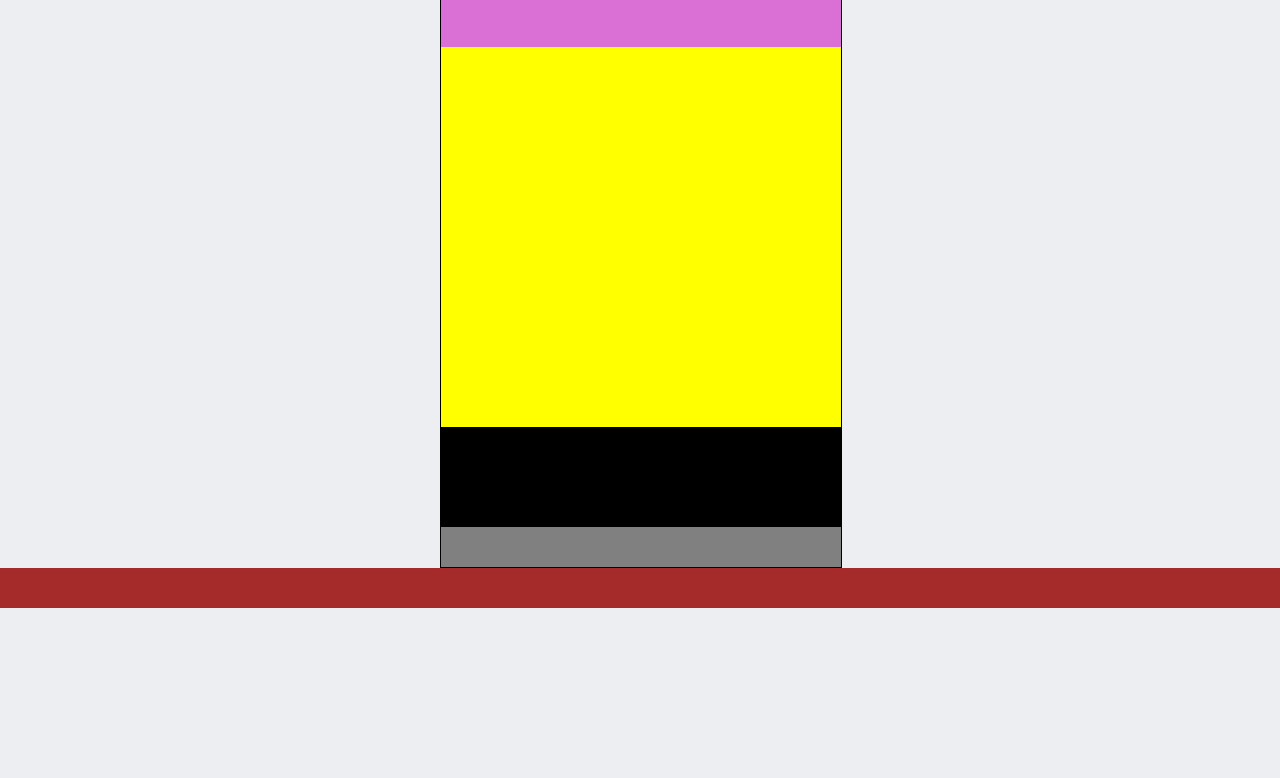
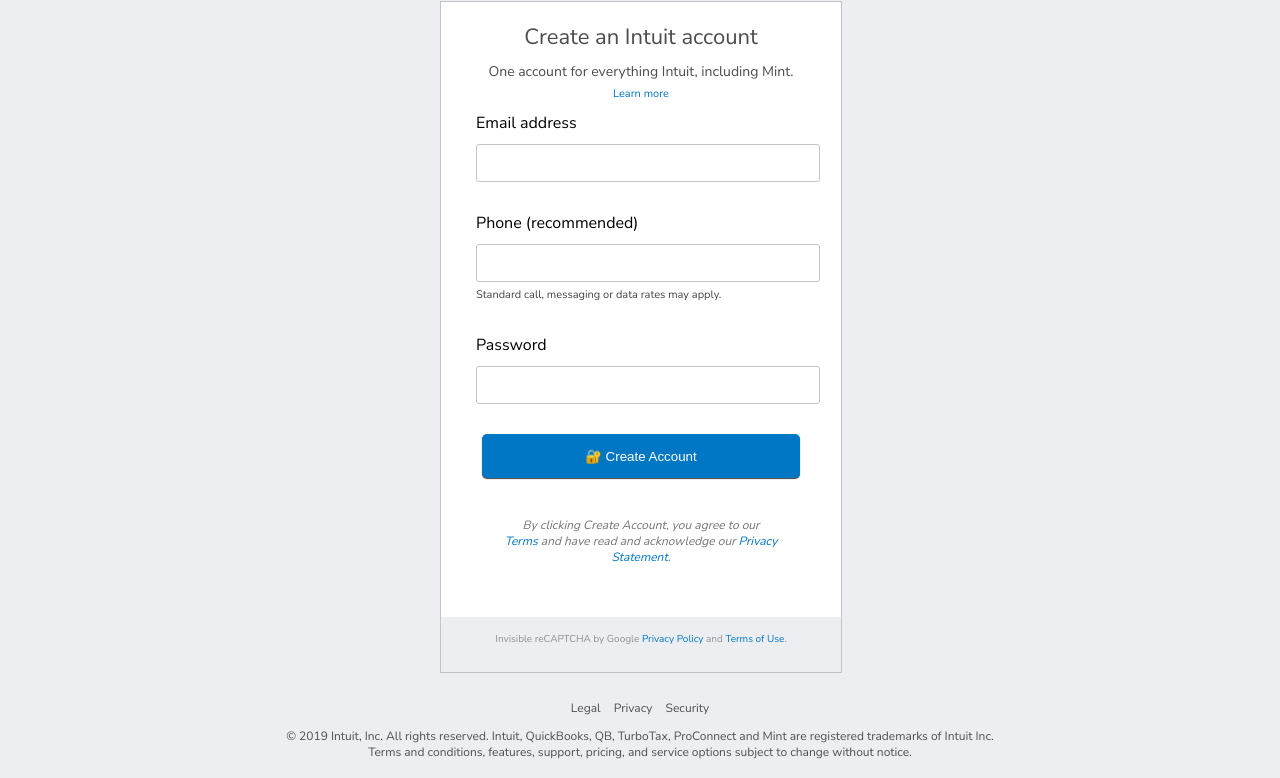
Before and after one commit to braxtonlemmon/mint-clone, a plain HTML site: page index.html in a window 1280 px wide. Shown: the part 169-947 px from the top of the page. Before the commit the page ends 800 px from the top, so only its background shows below. Drawn offline with Linux system fonts and the light colour scheme.

Commit message:
Finish styling page

```diff
--- a/index.html
+++ b/index.html
@@ -24,25 +24,60 @@
 				</div>
 			</header>
 			<div class="company-links">
-
+				<img src="assets/links_logos.png">
 			</div>
 			<section class="sign-up-form">
 				<div class="sign-up-info">
-
+					<h1>Create an Intuit account</h1>
+					<p>One account for everything Intuit, including Mint.</p>
+					<a href="#">Learn more</a>
 				</div>
 				<form>
-
+					<div>
+						<label for="mail">Email address</label>
+						<input type="email" id="mail" name="email">
+					</div>
+					<div>
+						<label for="phone">Phone (recommended)</label>
+						<input type="tel" id="phone" name="phone">
+						<span id="phone-info">Standard call, messaging or data rates may apply.</span>
+					</div>
+					<div>
+						<label for="password">Password</label>
+						<input type="password" id="password" name="password">
+					</div>
+					<div class="button">
+						<button type="submit">&#128272 Create Account</button>
+					</div>
 				</form>
 				<div class="terms-privacy-text">
-
+					<span id="agreement">By clicking Create Account, you agree to our
+						<br>
+						<a href="#">Terms</a>
+						and have read and acknowledge our
+						<a href="#">Privacy Statement</a>.
+					</span>
 				</div>
 				<div class="recaptcha-text">
-
+					<span>Invisible reCAPTCHA by Google
+						<a href="#">Privacy Policy</a> and
+						<a href="#">Terms of Use</a>.
+					</span>
 				</div>
 			</section>
 		</section>
 		<footer>
-
+			<div class="footer-links">
+				<ul>
+					<li><a href="#">Legal</a></li>
+					<li><a href="#">Privacy</a></li>
+					<li><a href="#">Security</a></li>
+				</ul>
+			</div>
+			<div class="footer-text">
+					© 2019 Intuit, Inc. All rights reserved. Intuit, QuickBooks, QB, TurboTax, ProConnect and Mint are registered trademarks of Intuit Inc.<br>
+					Terms and conditions, features, support, pricing, and service options subject to change without notice.
+			</div>
 		</footer>
 	</body>
 </html>
--- a/style.css
+++ b/style.css
@@ -57,8 +57,8 @@
 header {
 	background-color: #eceef1;
 	height: 35px;
+	margin-top: 10px;
 }
-
 
 .logo {
 	width: 119px;
@@ -69,44 +69,171 @@
 	height: 35px;
 }
 
-
-
 /* bar with links to company branches */
 .company-links {
-	background-color: orange;
+	background-color: #eceef1;
 	height: 40px;
+	text-align: center;
+	margin-top: 10px;
+}
+
+.company-links img {
+	cursor: pointer;
+	padding-top: 2px;
 }
 
 /* the center form */
+.sign-up-form a:hover {
+	text-decoration: underline;
+}
+
 .sign-up-form {
-	background-color: pink;
-	height: 600px;
-	border: 1px solid black;
+	background-color: white;
+	height: 670px;
+	border: 1px solid #C1C5C8;
+	margin-top: 15px;
+
 }
 
 .sign-up-info {
-	background-color: orchid;
+	background-color: white;
 	height: 80px;
+	text-align: center;
+	padding-top: 20px;
 	}
 
-.sign-up-form form {
-	background-color: yellow;
-	height: 380px;
+.sign-up-info p, h1 {
+	margin: 0;
+	padding: 0;
+	color: #4C4C4C;
 }
 
+.sign-up-info h1 {
+	font-size: 22px;
+	font-weight: normal;
+}
+
+.sign-up-info p {
+	font-size: 14px;
+	padding-top: 10px;
+}
+
+.sign-up-info a {
+	text-decoration: none;
+	font-size: 11px;
+	color: #0077C5;
+}
+
+
+
+/* the actual form itself */
+.sign-up-form form {
+	background-color: white;
+	height: 380px;
+	text-align: left;
+}
+
+#phone-info {
+	font-size: 11px;
+	color: #444;
+}
+form div {
+	margin-bottom: 30px;
+	margin-right: 35px;
+	margin-left: 35px;
+	margin-top: 10px;
+}
+label {
+	display: block;
+	margin-bottom: 10px;
+}
+
+input {
+	width: 100%;
+	height: 34px;
+	border: 1px solid #C1C5C8;
+	border-radius: 3px;
+	padding-left: 10px;
+}
+
+input:focus {
+	border: 1px solid #52A8EC;
+	outline: 0;
+	border-color: rgba(82,168,236,.8);
+	box-shadow: 0 1px 1px rgba(0,0,0,.075) inset, 0 0 8px rgba(82,168,236,.6)
+}
+
+.button {
+	text-align: center;
+}
+
+.button button {
+	background: #0077C5;
+	border: #0077C5;
+	color: white;
+	width: 318px;
+	height: 44px;
+	border-radius: 5px;
+	cursor: pointer;
+	box-shadow: 0 1px 1px 0 rgba(0,0,0,.75);
+}
 .terms-privacy-text {
-	background-color: black;
+	background-color: white;
 	height: 100px;
+	text-align: center;
+	font-size: 12px;
+	padding-left: 40px;
+	padding-right: 40px;
+	font-style: italic;
+	color: #757575;
+	margin-top: 25px;
+}
+
+.terms-privacy-text a {
+	text-decoration: none;
+	color: #0077C5;
 }
 
 .recaptcha-text {
-	background-color: gray;
+	background-color: #ECEEF1;
 	height: 40px;
+	font-size: 10px;
+	text-align: center;
+	padding-top: 15px;
+	color: #8d9096;
 }
+
+.recaptcha-text a {
+	text-decoration: none;
+	color: #0077C5;
+}
+
 
 /* footer */
 footer {
-	background-color: brown;
+	background-color: #eceef1;
 	width: 100%;
-	height: 40px;
+	height: 80px;
+	margin-top: 10px;
+	padding-bottom: 10px;
+	padding-top: 5px;
+	text-align: center;
+	font-size: 12px;
+	color: #505050;
 }
+
+.footer-links ul {
+	list-style: none;
+	padding-inline-start: 0;
+}
+
+.footer-links li {
+	display: inline;
+	margin-left: 5px;
+	margin-right: 5px;
+}
+
+.footer-links a {
+	text-decoration: none;
+	color: #505050;
+}
```
Also changed, not shown: assets/links_logos.png (added).
